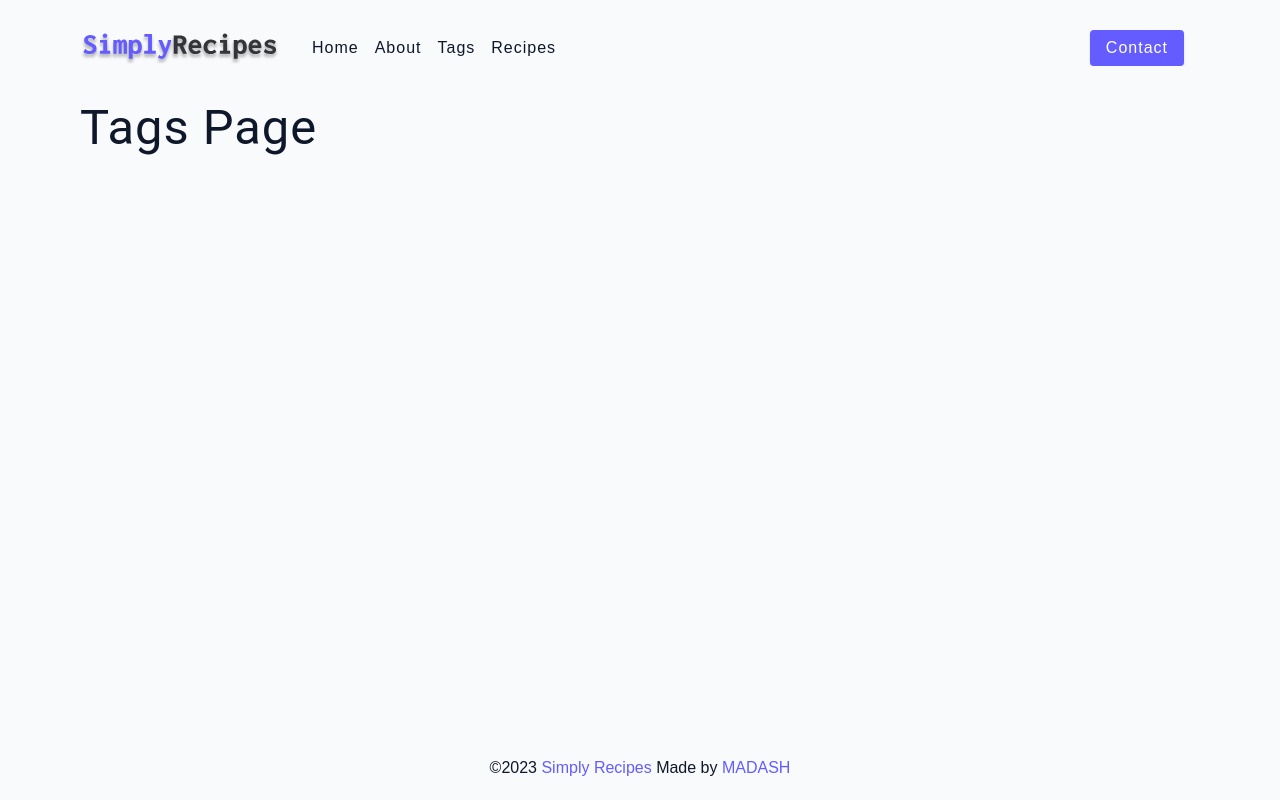
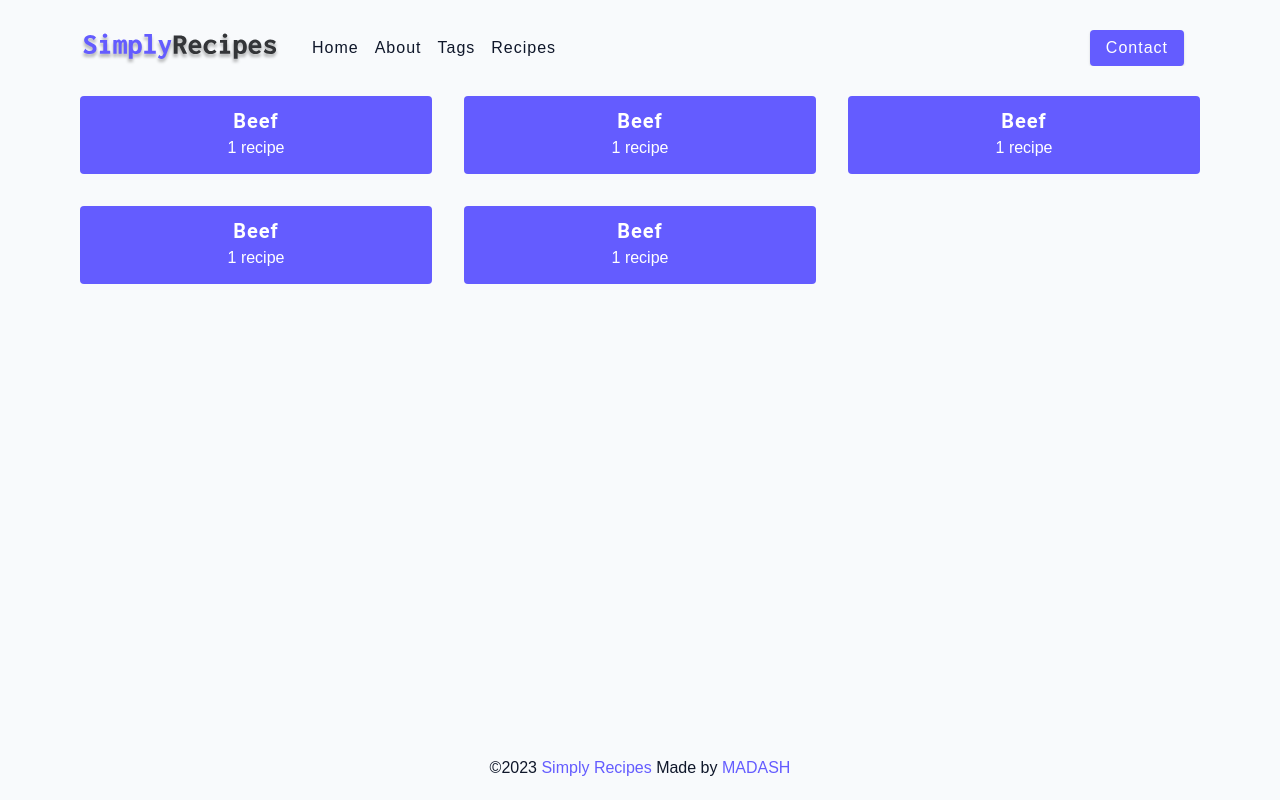
Before and after one commit to ashrafalmayah/simply-recipes, a plain HTML site: page tags.html in a window 1280 px wide. Drawn offline with Linux system fonts and the light colour scheme.

Commit message:
Making tags page

```diff
--- a/css/main.css
+++ b/css/main.css
@@ -591,9 +591,9 @@ About
   ===============
   */
 
-.contact-form{
-  width: 100%;
-  margin: 0;
+  .contact-form{
+    width: 100%;
+    margin: 0;
 }
 
 .contact-container{
@@ -608,3 +608,47 @@ About
     align-items: center;
   }
 }
+
+  /*
+  ===============
+  Contact
+  ===============
+  */
+
+  .tags-wrapper{
+    display: grid;
+    gap: 2rem;
+    padding-bottom: 3rem;
+  }
+
+  .tag{
+    background-color: var(--primary-500);
+    text-align: center;
+    border-radius: var(--borderRadius);
+    transition: var(--transition);
+    color: white;
+    padding: 0.75rem 0;
+  }
+
+  .tag:hover{
+    background-color: var(--primary-800);
+  }
+
+  .tag h5,.tag p {
+    margin-bottom: 0;
+  }
+
+  .tag h5 {
+    font-weight: 600;
+  }
+
+  @media screen and (min-width: 576px) {
+    .tags-wrapper{
+      grid-template-columns: 1fr 1fr;
+    }
+  }
+  @media screen and (min-width: 992px) {
+    .tags-wrapper{
+      grid-template-columns: 1fr 1fr 1fr;
+    }
+  }
--- a/tags.html
+++ b/tags.html
@@ -45,7 +45,38 @@
     <!-- end of nav -->
     <!-- main -->
     <main class="page">
-      <h1>Tags page</h1>
+      <section class="tags-wrapper">
+        <!-- single tag -->
+        <a href="tag-template.html" class="tag">
+          <h5>Beef</h5>
+          <p>1 recipe</p>
+        </a>
+        <!-- end of single tag -->
+        <!-- single tag -->
+        <a href="tag-template.html" class="tag">
+          <h5>Beef</h5>
+          <p>1 recipe</p>
+        </a>
+        <!-- end of single tag -->
+        <!-- single tag -->
+        <a href="tag-template.html" class="tag">
+          <h5>Beef</h5>
+          <p>1 recipe</p>
+        </a>
+        <!-- end of single tag -->
+        <!-- single tag -->
+        <a href="tag-template.html" class="tag">
+          <h5>Beef</h5>
+          <p>1 recipe</p>
+        </a>
+        <!-- end of single tag -->
+        <!-- single tag -->
+        <a href="tag-template.html" class="tag">
+          <h5>Beef</h5>
+          <p>1 recipe</p>
+        </a>
+        <!-- end of single tag -->
+      </section>
     </main>
     <!-- end of main -->
     <!-- footer -->
```
